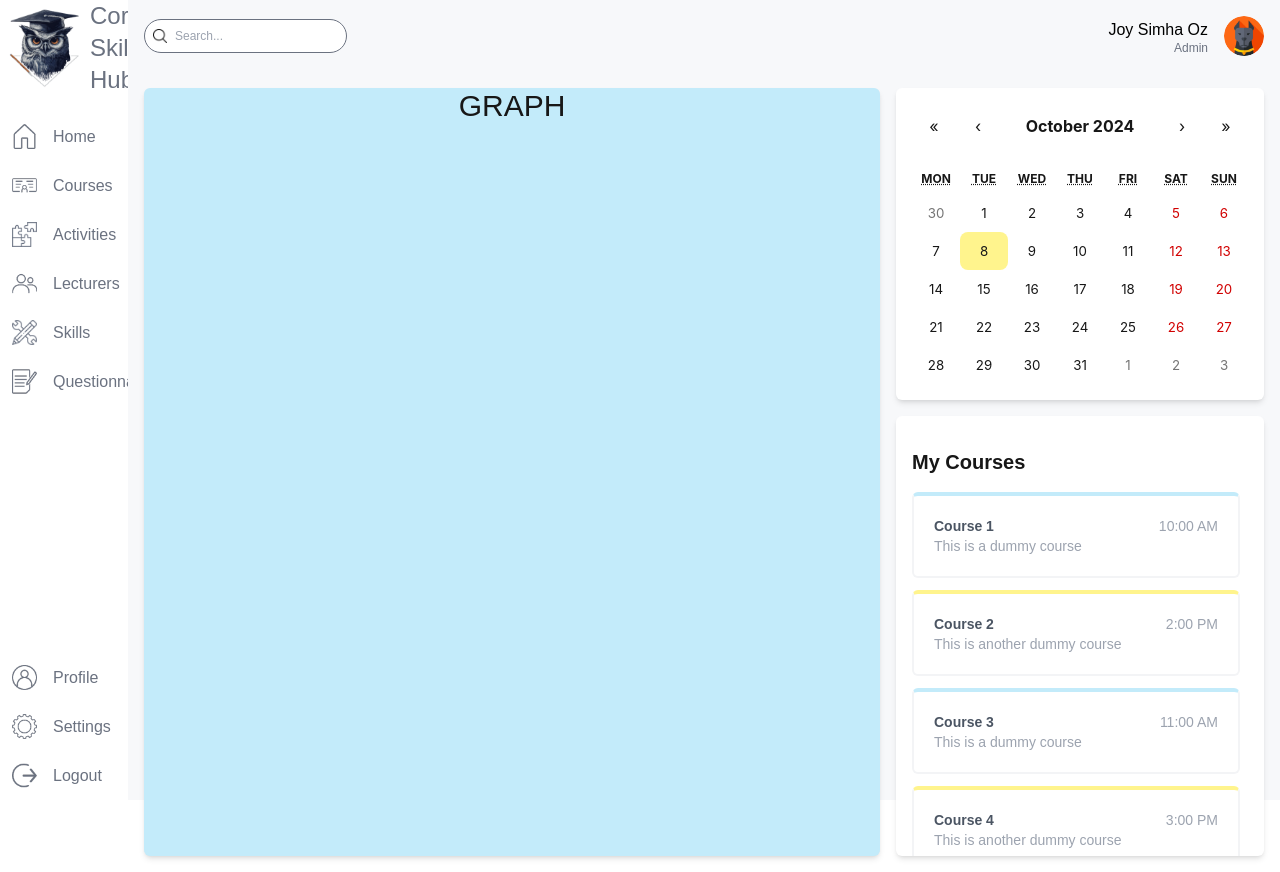
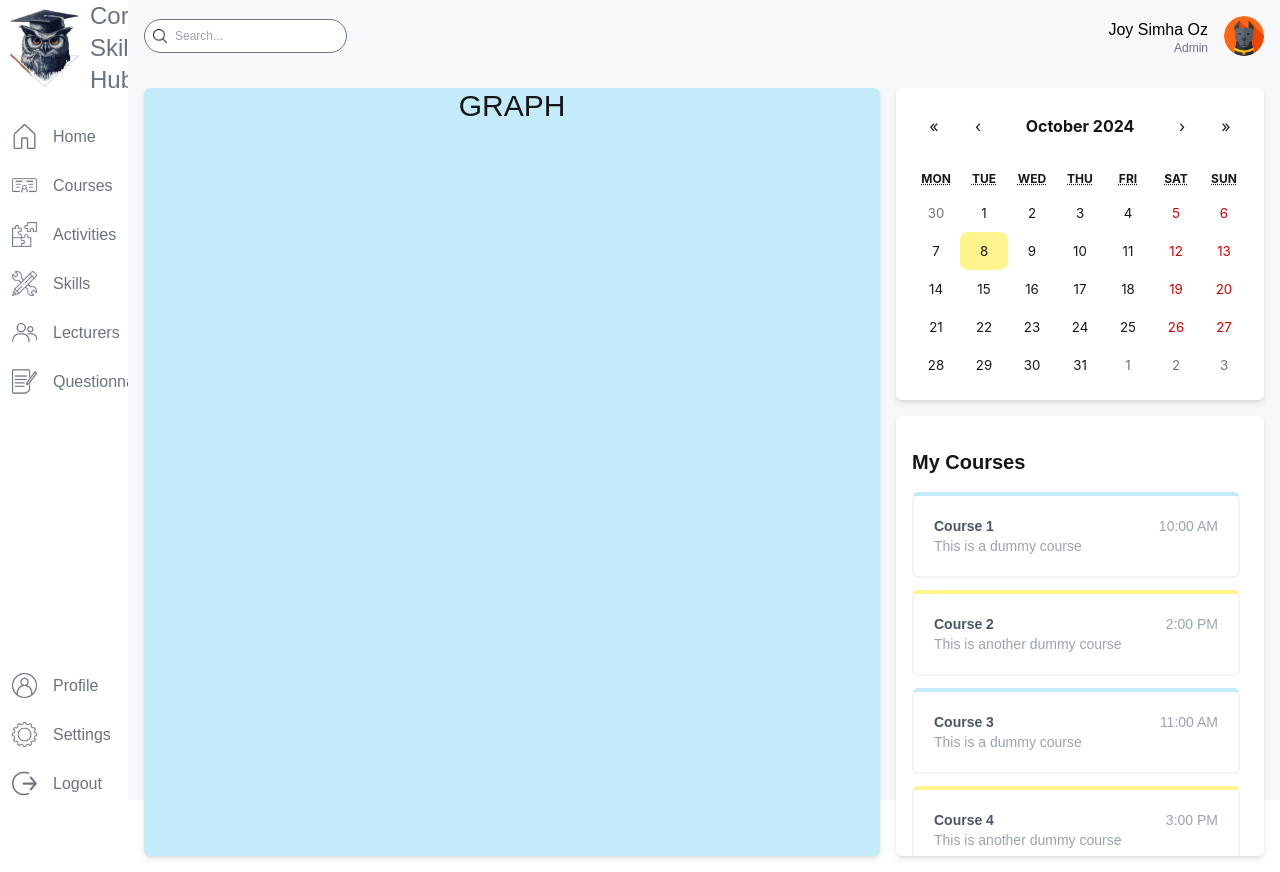
Before and after one commit to FinalProject19994/finalProject, a Next.js app: page /admin in a window 1280 px wide. Built offline with nearby package versions, Linux system fonts and the light colour scheme.

Commit message:
Reordered the menu

```diff
--- a/src/app/components/Menu.js
+++ b/src/app/components/Menu.js
@@ -5,8 +5,8 @@ const menuItems = [
   { icon: "/menuIcons/home.png", label: "Home", href: "/" },
   { icon: "/menuIcons/courses.png", label: "Courses", href: "/" },
   { icon: "/menuIcons/activities.png", label: "Activities", href: "/" },
+  { icon: "/menuIcons/skills.png", label: "Skills", href: "/" },
   { icon: "/menuIcons/lecturers.png", label: "Lecturers", href: "/" },
-  { icon: "/menuIcons/skills.png", label: "Skills", href: "/" },
   {
     icon: "/menuIcons/questionnaire.png",
     label: "Questionnaires",
@@ -20,10 +20,11 @@ const profileMenuItems = [
   { icon: "/menuIcons/logout.png", label: "Logout", href: "/" },
 ];
 
-// TODO: Center the div horizontally
 const Menu = () => {
   return (
-    <div className="mt-4">
+    <div className="mt-4 flex h-[87dvh] flex-col">
+      {/* Menu items */}
+      <div className="flex-1">
         {menuItems.map((item) => (
           <Link
             href={item.href}
@@ -34,8 +35,10 @@ const Menu = () => {
             <span className="hidden lg:block">{item.label}</span>
           </Link>
         ))}
+      </div>
 
-      <div className="fixed bottom-0 w-full">
+      {/* Profile menu items at the bottom */}
+      <div>
         {profileMenuItems.map((item) => (
           <Link
             href={item.href}
```
Lines whose indentation alone changed are shown as unchanged.
